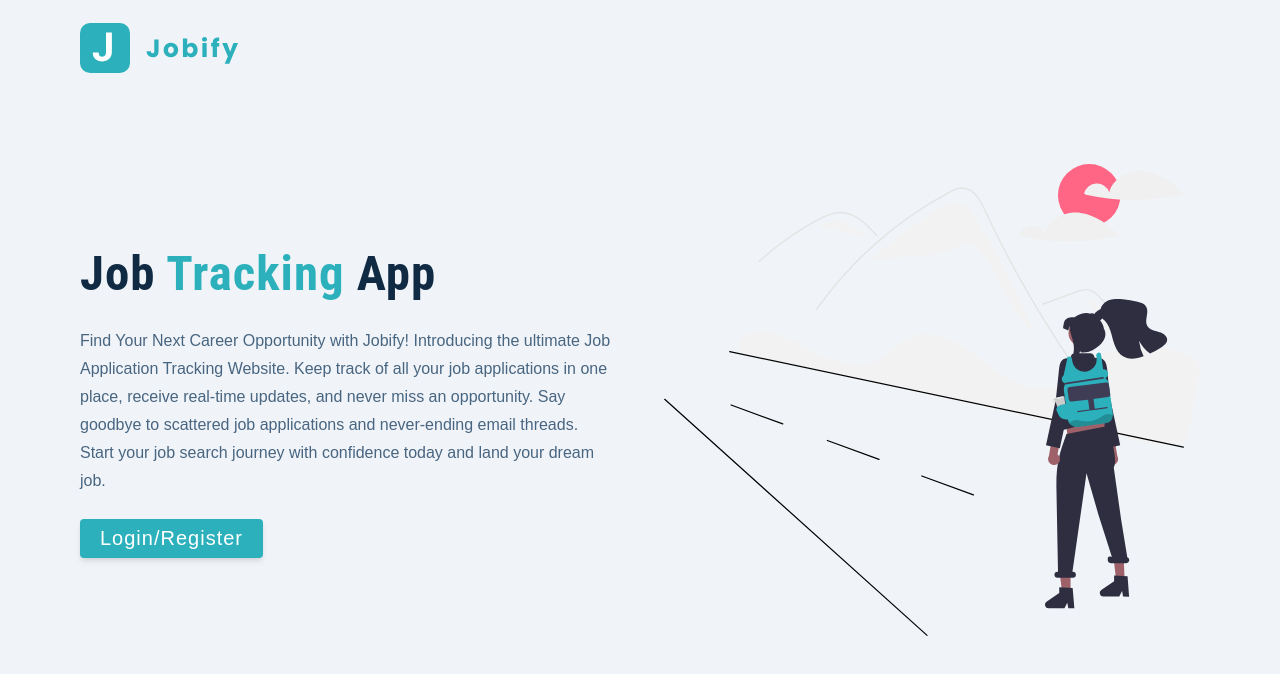
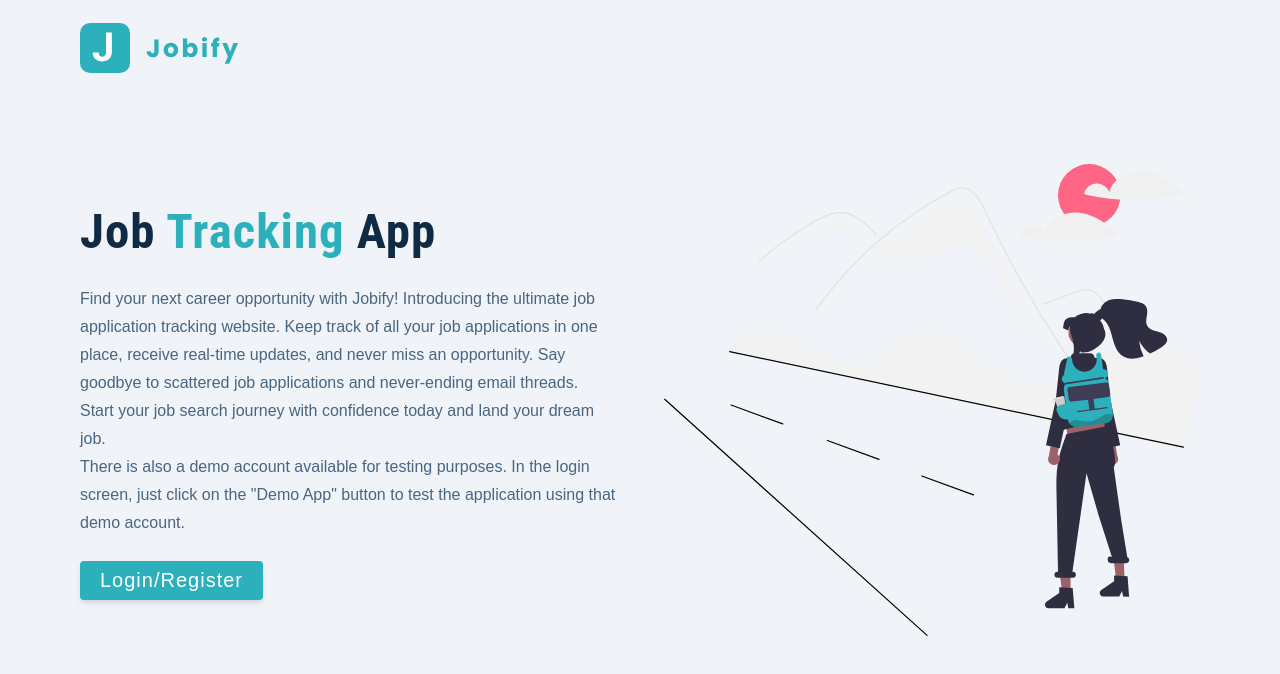
Before and after one commit to ajfm88/jobify, a React (Create React App) app in the folder client/: page /landing in a window 1280 px wide. Shown: the top 674 px of the page. Built offline with nearby package versions, Linux system fonts and the light colour scheme; no server answers.

Commit message:
Update landing page hero text.

```diff
--- a/client/src/pages/Landing.js
+++ b/client/src/pages/Landing.js
@@ -22,12 +22,15 @@ const Landing = () => {
               job <span>tracking</span> app
             </h1>
             <p>
-              Find Your Next Career Opportunity with Jobify! Introducing the
-              ultimate Job Application Tracking Website. Keep track of all your
+              Find your next career opportunity with Jobify! Introducing the
+              ultimate job application tracking website. Keep track of all your
               job applications in one place, receive real-time updates, and
               never miss an opportunity. Say goodbye to scattered job
               applications and never-ending email threads. Start your job search
-              journey with confidence today and land your dream job.
+              journey with confidence today and land your dream job.<br />
+              There is also a demo account available for testing purposes.
+              In the login screen, just click on the "Demo App" button to test
+              the application using that demo account.
             </p>
             <Link to='/register' className='btn btn-hero'>
               Login/Register
```
